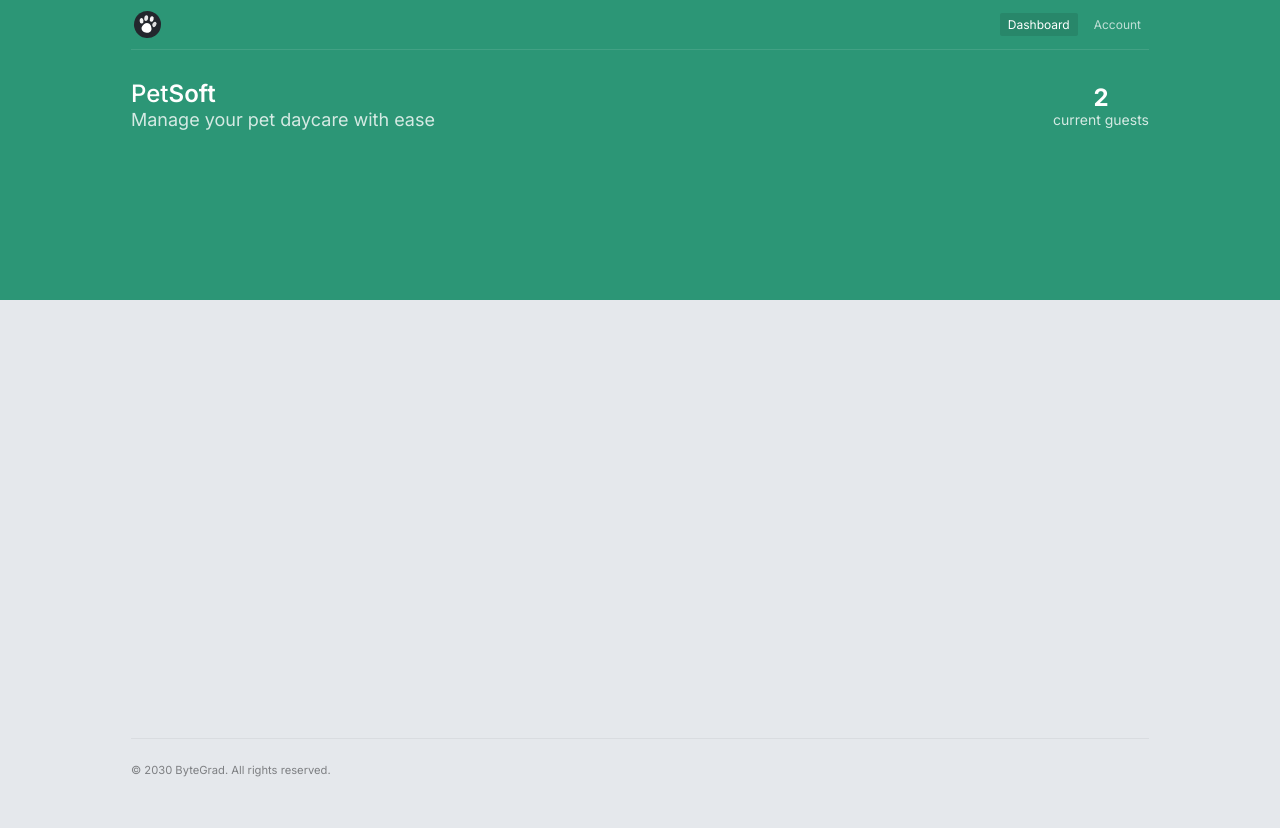
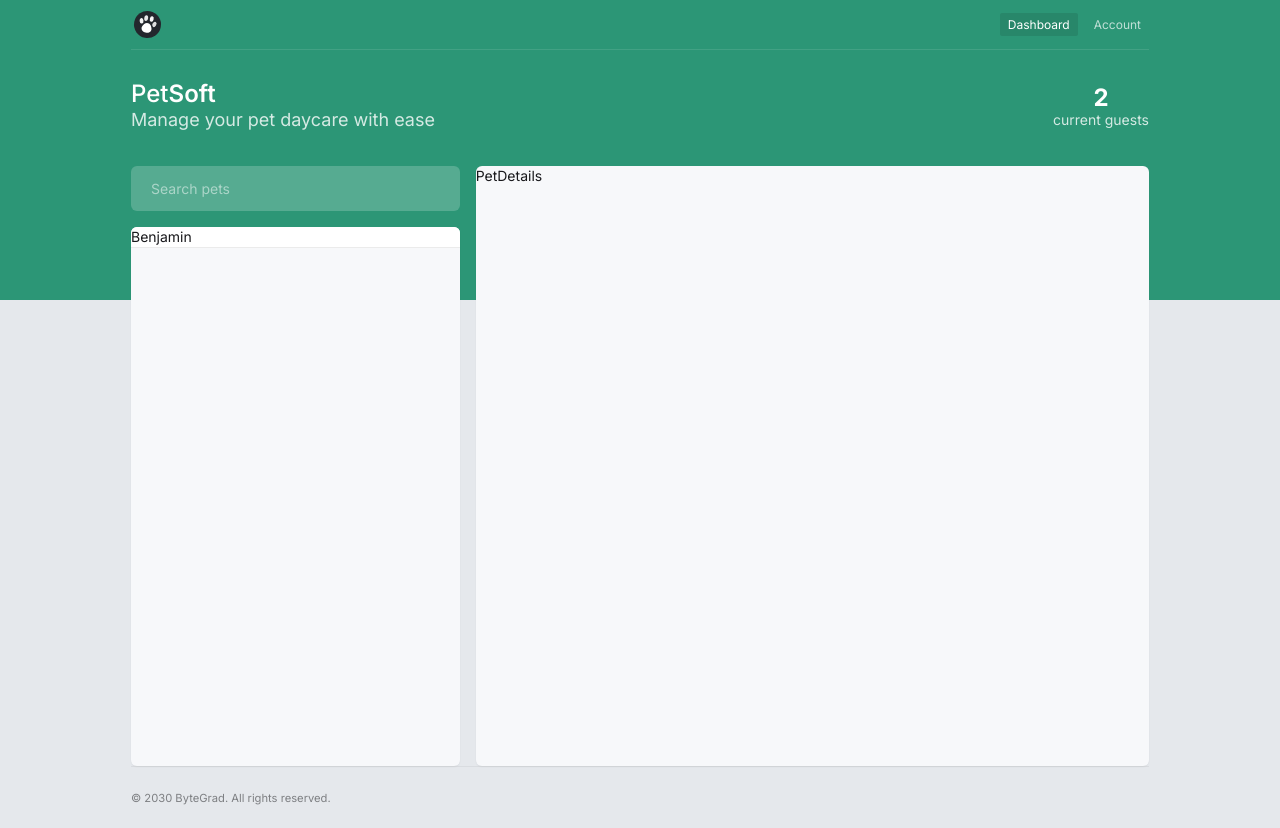
Before and after one commit to alejanfh/petsoft, a Next.js app: page /app/dashboard in a window 1280 px wide. Before the commit the page ends 800 px from the top, so only its background shows below. Built offline with nearby package versions, Linux system fonts and the light colour scheme.

Commit message:
Add dashboard grid

```diff
--- a/src/app/(app)/app/dashboard/page.tsx
+++ b/src/app/(app)/app/dashboard/page.tsx
@@ -1,5 +1,9 @@
 import Branding from "@/components/branding";
+import ContentBlock from "@/components/content-block";
 import H1 from "@/components/h1";
+import PetDetails from "@/components/pet-details";
+import PetList from "@/components/pet-list";
+import SearchForm from "@/components/search-form";
 import Stats from "@/components/stats";
 
 export default function Dashboard() {
@@ -10,6 +14,24 @@ export default function Dashboard() {
 
         <Stats />
       </div>
+
+      <div className="grid  md:grid-cols-3 md:grid-rows-[45px_1fr] grid-rows-[45px_300px_500px] gap-4 md:h-[600px]">
+        <div className=" md:row-start-1 md:row-span-1 md:col-start-1 md:col-span-1">
+          <SearchForm />
+        </div>
+
+        <div className=" md:row-start-2 md:row-span-full md:col-start-1 md:col-span-1">
+          <ContentBlock>
+            <PetList />
+          </ContentBlock>
+        </div>
+
+        <div className="md:row-start-1 md:row-span-full md:col-start-2 md:col-span-full">
+          <ContentBlock>
+            <PetDetails />
+          </ContentBlock>
+        </div>
+      </div>
     </main>
   );
 }
--- /dev/null
+++ b/src/components/content-block.tsx
@@ -0,0 +1,22 @@
+import { cn } from "@/lib/utils";
+
+type ContentBlockProps = {
+  children: React.ReactNode;
+  className?: string;
+};
+
+export default function ContentBlock({
+  children,
+  className,
+}: ContentBlockProps) {
+  return (
+    <div
+      className={cn(
+        "bg-[#F7F8FA] shadow-sm rounded-md overflow-hidden h-full w-full",
+        className
+      )}
+    >
+      {children}
+    </div>
+  );
+}
--- /dev/null
+++ b/src/components/pet-details.tsx
@@ -0,0 +1,3 @@
+export default function PetDetails() {
+  return <section className=" w-full h-full">PetDetails</section>;
+}
--- /dev/null
+++ b/src/components/pet-list.tsx
@@ -0,0 +1,9 @@
+export default function PetList() {
+  return (
+    <ul className=" bg-white border-b border-b-black/[0.08]">
+      <li>
+        <button>Benjamin</button>
+      </li>
+    </ul>
+  );
+}
--- /dev/null
+++ b/src/components/search-form.tsx
@@ -0,0 +1,11 @@
+export default function SearchForm() {
+  return (
+    <form className=" w-full h-full">
+      <input
+        className="w-full h-full bg-white/20 rounded-md px-5 outline-none transition focus:bg-white/50 hover:bg-white/30 placeholder:text-white/50"
+        placeholder="Search pets"
+        type="search"
+      />
+    </form>
+  );
+}
```
